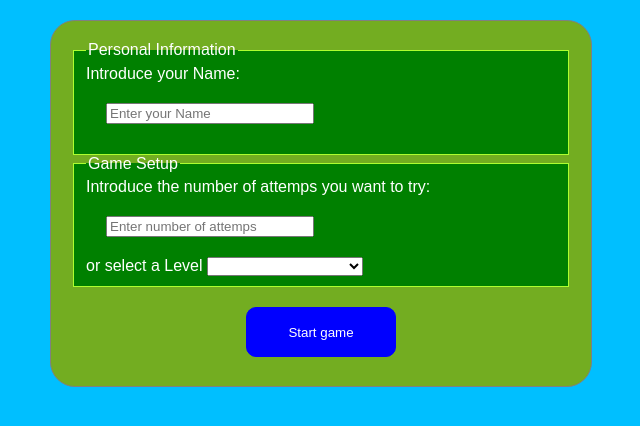
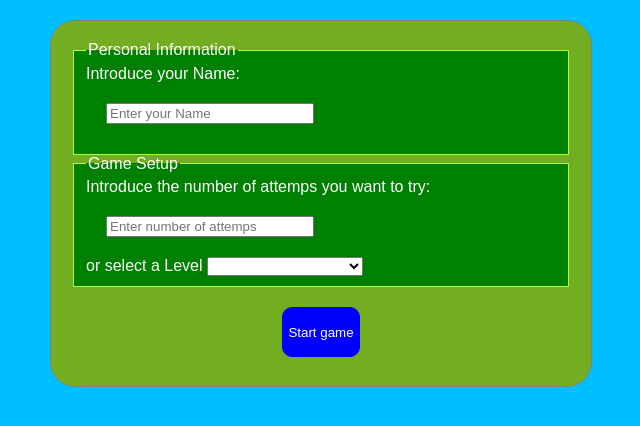
Before and after one commit to priera84/battleship, a React (Create React App) app: page /gameSetup in a window 1280 px wide. Shown: the top 426 px of the page, without its empty margins (319-959 px from the left). Built offline with nearby package versions, Linux system fonts and the light colour scheme.

Commit message:
Improved end of game screens

```diff
--- a/src/App.css
+++ b/src/App.css
@@ -1,3 +1,8 @@
+.center {
+  margin: auto;
+  width: 60%;
+}
+
 img {
   display: block;
   margin-left: auto;
@@ -21,18 +26,19 @@ fieldset {
     background: green;
 }
 
-.submitButton {
+.button {
   background-color: blue;
   color: white;
   border: 1px solid blue;
   border-radius: 10px;
-  width: 150px;
+  width: auto;
   height: 50px;
   margin: auto;
   margin-top: 20px;
+  padding: 5px;
 }
 
-.submitButton:hover {
+.button:hover {
   background-color: red;
   color: white;
   border: 1px solid blue;
--- a/src/Components/Game.js
+++ b/src/Components/Game.js
@@ -1,6 +1,7 @@
 import React, { Component } from 'react';
 import Board from './Board';
 import StatusSnippet from './StatusSnippet';
+import { Link } from 'react-router-dom';
 
 class Coordinate {
     constructor(x, y, touched) {
@@ -244,8 +245,8 @@ class Game extends Component {
                         <StatusSnippet UserName={this.props.Name} NumberOfAttemps={this.props.NumberOfAttemps} Level={this.props.Level} Attempts={this.state.attempts} />
                         <Board Rows={this.props.Rows} Columns={this.props.Columns} CheckPointClicked={this.checkPointClicked} />
                     </div>)}
-                {(this.state.gameWon) && ( <div><h1>You Won the Game!! Congrats!</h1><button onClick={this.tryAgain}>Play Again</button></div>)}
-                {(this.state.gameOver) && ( <div><h1>Game Over!</h1><button onClick={this.tryAgain}>Try Again</button></div>)}
+                {(this.state.gameWon) && ( <div className="center"><h1>You Won the Game!! Congrats!</h1><Link className="button" to="/">Play New Game</Link><p></p><button className="button" onClick={this.tryAgain}>Play Again</button></div>)}
+                {(this.state.gameOver) && ( <div className="center"><h1>Game Over!</h1><button  className="button" onClick={this.tryAgain}>Try Again</button></div>)}
 
             </div>);
     }
--- a/src/Components/GameSetup.js
+++ b/src/Components/GameSetup.js
@@ -77,7 +77,7 @@ class GameSetup extends Component {
                         <option value="hard">Hard (50 attemps)</option>
                     </select>
                     </fieldset>
-                    <input className="submitButton" type="submit" value="Start game"/>
+                    <input className="button" type="submit" value="Start game"/>
                 </form>
             </div>
         );
```
